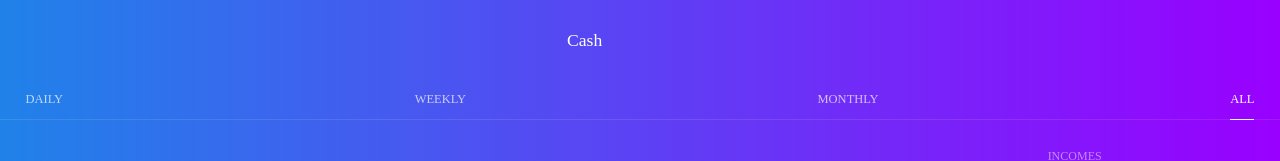
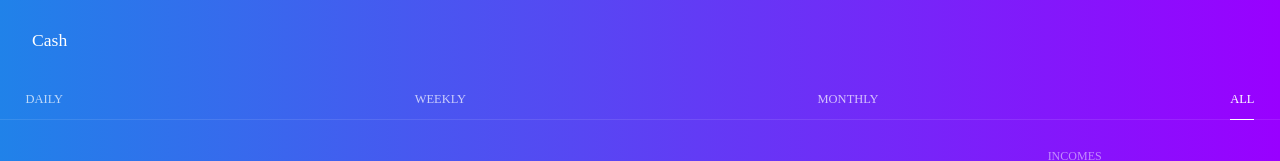
Before and after one commit to MireliHesenov/PersonalBudgetApp, a plain HTML site: page index.html in a window 1280 px wide. Shown: the top 161 px of the page. Drawn offline with Linux system fonts and the light colour scheme.

Commit message:
Update style.css

```diff
--- a/style.css
+++ b/style.css
@@ -27,7 +27,6 @@ header{
 }
 
 header .screen-title{
-    margin-left:  44%;
     font-size: 1.1em;
     transition: all 300ms;
 }
```
